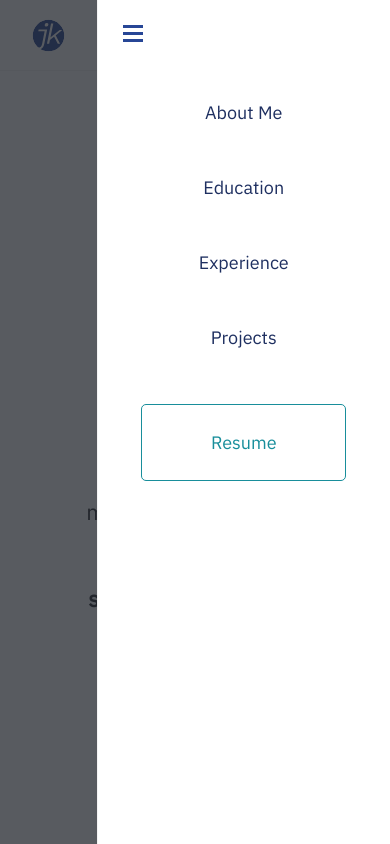
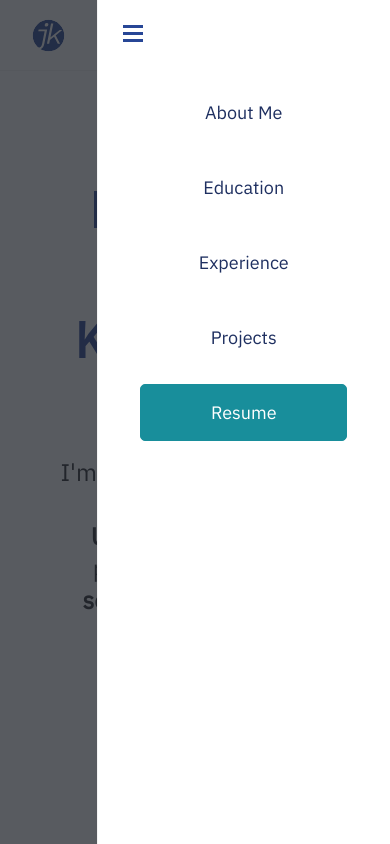
Before and after one commit to justinkonecny/website, a React (Create React App) app: page / in a window 390 px wide. Both pictures are taken after a click on the button 355 px from the left and 35 px from the top of the page. Shown: the top 844 px of the page. Built offline with nearby package versions, Linux system fonts and the light colour scheme.

Commit message:
Fix hamburger, change intro animation

```diff
--- a/src/components/Home.js
+++ b/src/components/Home.js
@@ -24,6 +24,8 @@ class Home extends Component {
         this.scrollListener = this.scrollListener.bind(this);
         // Resize listener to handle switching to a mobile display
         this.resizeListener = this.resizeListener.bind(this);
+        // Handles animating the intro text for desktop version
+        this.typeName = this.typeName.bind(this);
         // The current state of the page
         this.state = {
             isMobile: false,
@@ -43,7 +45,7 @@ class Home extends Component {
         this.mobileThreshold = 850;
 
         // The number of milliseconds the introduction is delayed
-        this.introDelayMS = 2200;
+        this.introDelayMS = 2500;
         this.introDelayMobileMS = 500;
 
         // The y-position of the page just before scrolling
@@ -54,6 +56,9 @@ class Home extends Component {
         this.skillKnowledgeable = {'backgroundColor': '#3c65cd'};
         this.skillFamiliar = {'backgroundColor': '#4877ff'};
         this.skillCert = {'backgroundColor': '#eb4d45'};
+
+        // The animated text that appears at the top of the page
+        this.introText = 'Hi, I\'m Justin Konecny.';
     }
 
     /**
@@ -165,6 +170,36 @@ class Home extends Component {
     }
 
     /**
+     * Handles animating the 'introText' letter by letter.
+     */
+    typeName() {
+        const fullText = this.introText;
+        const el = document.getElementById('name');
+        let hasDeleted = false;
+
+        const back = function() {
+            hasDeleted = true;
+            el.innerHTML = fullText.substring(0, el.innerHTML.length - 1);
+        };
+
+        const type = function() {
+            el.innerHTML = fullText.substring(0, el.innerHTML.length + 1);
+            const timeout = Math.random() * 50;
+            if (!hasDeleted && el.innerHTML.length === 12) {
+                setTimeout(() => {back()}, 50 + timeout);
+                setTimeout(() => {back()}, 125 + (2 * timeout));
+                setTimeout(() => {type()}, 200 + (3 * timeout));
+            } else if (el.innerText.length === fullText.length) {
+                el.classList.remove('border-right');
+            } else {
+                setTimeout(() => {type()}, 50 + timeout);
+            }
+        };
+
+        type();
+    }
+
+    /**
      * Sets this component's scroll listener and resize listener.
      * Updates the current state to mobile if the window width is less than the mobile width threshold.
      */
@@ -192,6 +227,12 @@ class Home extends Component {
      * Handles adding event listeners for binding animation classes to all skills.
      */
     componentDidMount() {
+        if (this.state.isMobile) {
+            document.getElementById('name').innerText = this.introText;
+        } else {
+            setTimeout(this.typeName, 300);
+        }
+
         let all = Array.from(document.getElementsByClassName('skill-all'));
 
         for (let i = 0; i < all.length; i++) {
@@ -243,49 +284,6 @@ class Home extends Component {
         );
     }
 
-    getIntroType() {
-        // var TxtRotate = function(el, toRotate, period) {
-        //     this.toRotate = toRotate;
-        //     this.el = el;
-        //     this.loopNum = 0;
-        //     this.period = parseInt(period, 10) || 2000;
-        //     this.txt = '';
-        //     this.tick();
-        //     this.isDeleting = false;
-        // };
-        //
-        // TxtRotate.prototype.tick = function() {
-        //     var i = this.loopNum % this.toRotate.length;
-        //     var fullTxt = this.toRotate[i];
-        //
-        //     if (this.isDeleting) {
-        //         this.txt = fullTxt.substring(0, this.txt.length - 1);
-        //     } else {
-        //         this.txt = fullTxt.substring(0, this.txt.length + 1);
-        //     }
-        //
-        //     this.el.innerHTML = '<span class="wrap">'+this.txt+'</span>';
-        //
-        //     var that = this;
-        //     var delta = 300 - Math.random() * 100;
-        //
-        //     if (this.isDeleting) { delta /= 2; }
-        //
-        //     if (!this.isDeleting && this.txt === fullTxt) {
-        //         delta = this.period;
-        //         this.isDeleting = true;
-        //     } else if (this.isDeleting && this.txt === '') {
-        //         this.isDeleting = false;
-        //         this.loopNum++;
-        //         delta = 500;
-        //     }
-        //
-        //     setTimeout(function() {
-        //         that.tick();
-        //     }, delta);
-        // };
-    }
-
     /**
      * Renders this component.
      */
@@ -295,7 +293,7 @@ class Home extends Component {
                 <NavBar isMobile={this.state.isMobile} display={this.state.showNavBar} linksLeft={this.getNavLinksOther()} linksRight={this.getNavLinksMain()}/>
                 <div className={this.state.isMobile ? 'intro intro-mobile' : 'intro'}>
                     <div className={this.state.isMobile ? 'intro-inner intro-inner-mobile' : 'intro-inner'}>
-                        <h1 id={'name'} className={this.state.isMobile ? 'name-mobile' : 'name-desk'}>Hi, I'm Justin Konecny.</h1>
+                        <h1 id={'name'} className={this.state.isMobile ? 'name-mobile' : 'name-desk border-right'} />
                         <div className={this.state.showIntro ? 'fade-in' : 'fade-in-hide'} style={this.state.showIntro ? {} : {'top': '20px'}}>
                             <p className={this.state.isMobile ? 'intro-blurb intro-blurb-mobile' : 'intro-blurb'}>
                                 I'm a <span style={{'fontWeight': '700'}}>Cybersecurity</span> major at
@@ -313,8 +311,7 @@ class Home extends Component {
                         <div className={this.state.isMobile ? 'about-inner about-inner-mobile' : 'about-inner'}>
                             <div className={this.state.isMobile ? 'about-text about-text-mobile' : 'about-text'}>
                                 <h3 id={'about-me'} style={{'color': 'white'}}>About Me</h3>
-                                <div className={this.state.showAboutMe ? 'fade-in' : 'fade-in-hide'}
-                                     style={{'margin': '20px auto'}}>
+                                <div className={this.state.showAboutMe ? 'fade-in' : 'fade-in-hide'} style={{'margin': '20px auto'}}>
                                     <p>
                                         Hello! I'm Justin, a software engineer originally from New Jersey, currently studying
                                         Cybersecurity at Northeastern University in Boston, Massachusetts. I recently started
@@ -585,9 +582,7 @@ class Home extends Component {
 
                     <div className={this.state.isMobile ? 'body body-mobile' : 'body'}>
                         <div className={'body-info'} style={{'display': 'flex'}}>
-                            <div style={this.state.isMobile
-                                ? {'margin': 'auto', 'textAlign': 'center', 'padding': '0 5vw'}
-                                : {'margin': 'auto', 'textAlign': 'center', 'padding': '0 15vw'}}>
+                            <div style={this.state.isMobile ? {'margin': 'auto', 'textAlign': 'center'} : {'margin': 'auto', 'textAlign': 'center', 'padding': '0 15vw'}}>
                                 <h3 id='contact'>LET'S GET IN TOUCH</h3>
                                 <p>
                                     I am currently seeking opportunities for a co-op position or internship for July - December
--- a/src/components/Icons.js
+++ b/src/components/Icons.js
@@ -24,7 +24,6 @@ class Icons extends Component {
             <div style={{'display': 'flex', 'margin': '40px 0 0 0', 'padding': '0 10%'}}>
                 <div className={'contact-anchor'}>
                     <a href='https://github.com/justinkonecny/' target='_blank' rel='noopener noreferrer'>
-                        {/*<img className={'contact-icon'} src={github} alt='github' style={this.iconStyle}/>*/}
                         <svg id={'icon-github'} className={'contact-icon'} version="1.1" xmlns="http://www.w3.org/2000/svg"
                              x="0px" y="0px" width={this.sideLength} height={this.sideLength} viewBox="0 0 438.549 438.549"
                              style={{"enableBackground": "new 0 0 438.549 438.549"}}>
@@ -56,7 +55,6 @@ class Icons extends Component {
 
                 <div className={'contact-anchor'}>
                     <a href='https://www.linkedin.com/in/justin-konecny/' target='_blank' rel='noopener noreferrer'>
-                        {/*<img className={'contact-icon'} src={linkedin} alt='linkedin' style={this.iconStyle}/>*/}
                         <svg id={'icon-linkedin'} className={'contact-icon'} width={this.sideLength} height={this.sideLength} version="1.1"
                              xmlns="http://www.w3.org/2000/svg" x="0px" y="0px" viewBox="0 0 112.196 112.196"
                              style={{"enableBackground": "new 0 0 112.196 112.196"}}>
@@ -77,7 +75,6 @@ class Icons extends Component {
 
                 <div className={'contact-anchor'}>
                     <a href='mailto:konecnyjustin@gmail.com'>
-                        {/*<img className={'contact-icon'} src={email} alt='email' style={this.iconStyle}/>*/}
                         <svg id={'icon-mail'} className={'contact-icon'} width={this.sideLength} height={this.sideLength} viewBox="0 0 49 49" version="1.1"
                              xmlns="http://www.w3.org/2000/svg">
                             <title>Combined Shape</title>
--- a/src/components/NavBar.js
+++ b/src/components/NavBar.js
@@ -41,13 +41,21 @@ class NavBar extends Component {
      * @returns {*} The mobile side menu.
      */
     getMenu() {
+        const menuButtons = this.props.linksLeft.map(el => (
+            <div className={'menu-btn-container'} onClick={this.updateMenuState}>
+                {el}
+            </div>
+        ));
+
         return (
             <div>
                 <div className={this.state.showMenu ? 'blur' : 'blur-hidden'} onClick={this.updateMenuState}/>
                 <div className={this.props.display && this.state.showMenu ? 'menu-container' : 'menu-container hide-left'}>
-                    <div className={'nav-left nav-left-mobile'} onClick={this.updateMenuState}>
-                        {this.props.linksLeft}
-                        {this.props.linksRight}
+                    <div className={'nav-left nav-left-mobile'}>
+                        {menuButtons}
+                        <div className={'menu-btn-container'} onClick={this.updateMenuState}>
+                            {this.props.linksRight}
+                        </div>
                     </div>
                 </div>
             </div>
--- a/src/css/Home.css
+++ b/src/css/Home.css
@@ -7,10 +7,6 @@ h1 {
     font-size: 66px;
     font-family: 'IBM Plex Mono', monospace;
     color: #284496;
-}
-
-@keyframes type {
-    to { width: 100%; }
 }
 
 h2 {
@@ -58,19 +54,19 @@ button:hover {
     cursor: pointer;
 }
 
+.border-right {
+    border-right: 0.07em solid #6c6e77;
+}
+
 .name-desk {
-    white-space: nowrap;
-    overflow: hidden;
-    width: 0;
-    animation: type 2s linear forwards;
-    animation-delay: 0.5s;
-    /*border-right: 0.07em solid #6c6e77*/
+    display: inline-block;
 }
 
 .name-mobile {
     width: 100%;
-    font-size: 40px;
+    font-size: 50px;
     text-align: center;
+    margin-bottom: 10vh;
 }
 
 .intro {
@@ -87,22 +83,24 @@ button:hover {
 }
 
 .intro-inner {
-    margin: auto 0 auto 20vw;
+    margin: auto auto auto 20vw;
     color: #292a2f;
 }
 
 .intro-inner-mobile {
-    margin: auto 10vw auto 10vw;
+    margin: 15vh 5vw auto 5vw;
 }
 
 .intro-blurb {
     font-size: 22px;
-    margin-right: 45vw;
+    width: 600px;
 }
 
 .intro-blurb-mobile {
     margin: 0 10vw;
     text-align: center;
+    font-size: 24px;
+    width: 80%;
 }
 
 .about {
@@ -125,6 +123,7 @@ button:hover {
 
 .about-text {
     margin-left: 20vw;
+    margin-right: 50px;
     width: 42vw;
     text-align: left;
     color: white;
@@ -160,13 +159,13 @@ button:hover {
 }
 
 .profile-img {
-    margin: -90px 0 0 -52px;
-    width: 385px;
+    margin: -125px 0 0 -85px;
+    width: 430px;
 }
 
-.profile-img {
-    margin: -50px 0 0 -30px;
-    width: 110%;
+.profile-img-mobile {
+    margin: -130px 0 0 -85px;
+    width: 145%;
 }
 
 .highlight-title {
--- a/src/css/NavBar.css
+++ b/src/css/NavBar.css
@@ -28,8 +28,10 @@
 }
 
 .nav-link-mobile {
-    width: 100%;
-    height: 75px;
+    height: 55px;
+    width: 70%;
+    margin: auto;
+    border-radius: 5px;
 }
 
 .main-link {
@@ -45,10 +47,17 @@
 }
 
 .main-link-mobile {
+    height: 55px;
+    width: 70%;
+    color: white;
+    background-color: var(--green);
+    margin: auto;
+
+}
+
+.menu-btn-container {
     height: 75px;
-    background-color: white;
-    color: var(--green);
-    margin: 10% 15%;
+    display: flex;
 }
 
 .nav-left {
@@ -107,7 +116,7 @@
     position: fixed;
     top: 0;
     right: 0;
-    transition-duration: 100ms;
+    transition-duration: 200ms;
     transition-timing-function: ease-in-out;
 }
 
@@ -129,7 +138,6 @@
     transition-duration: 200ms;
     top: 0;
     right: 0;
-    bottom: 0;
 }
 
 .hide-left {
```
